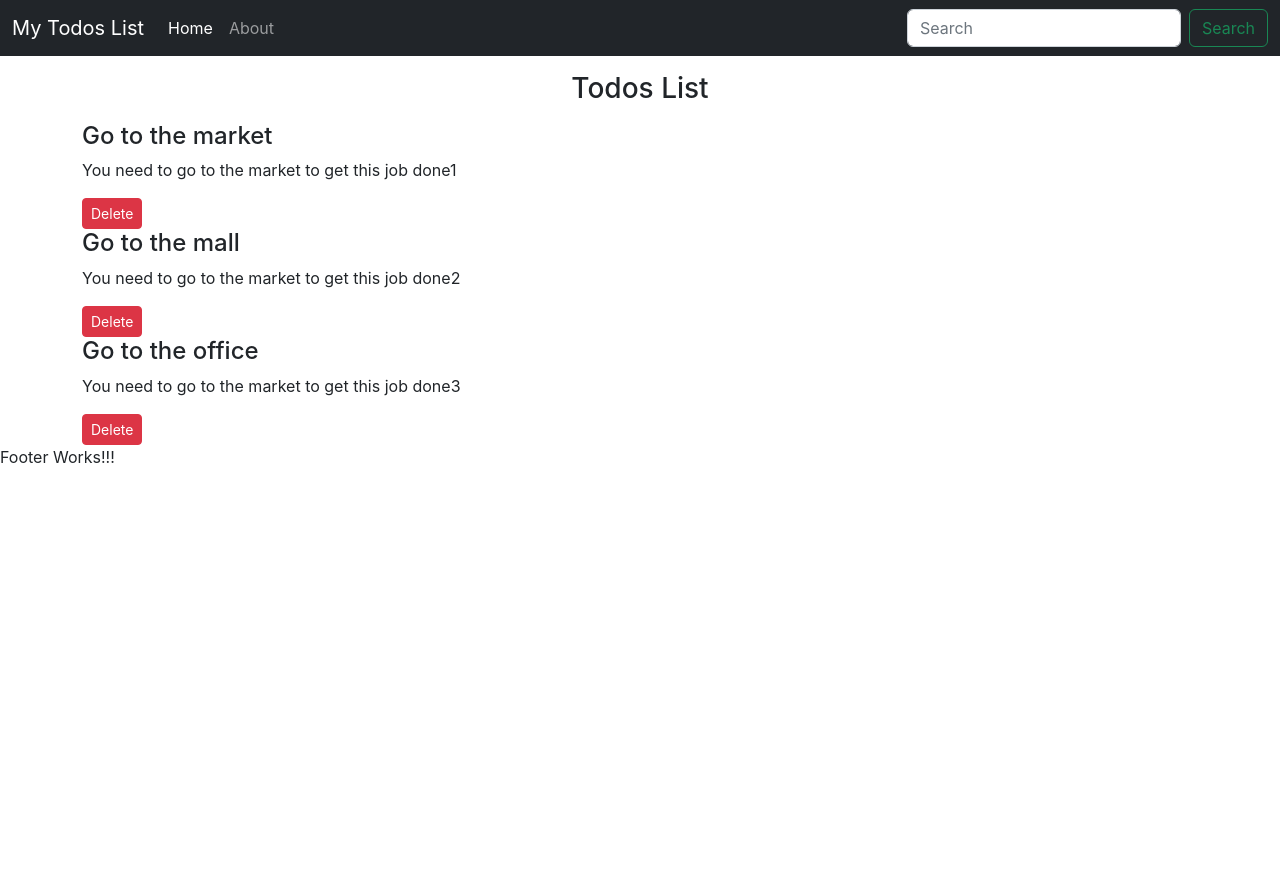
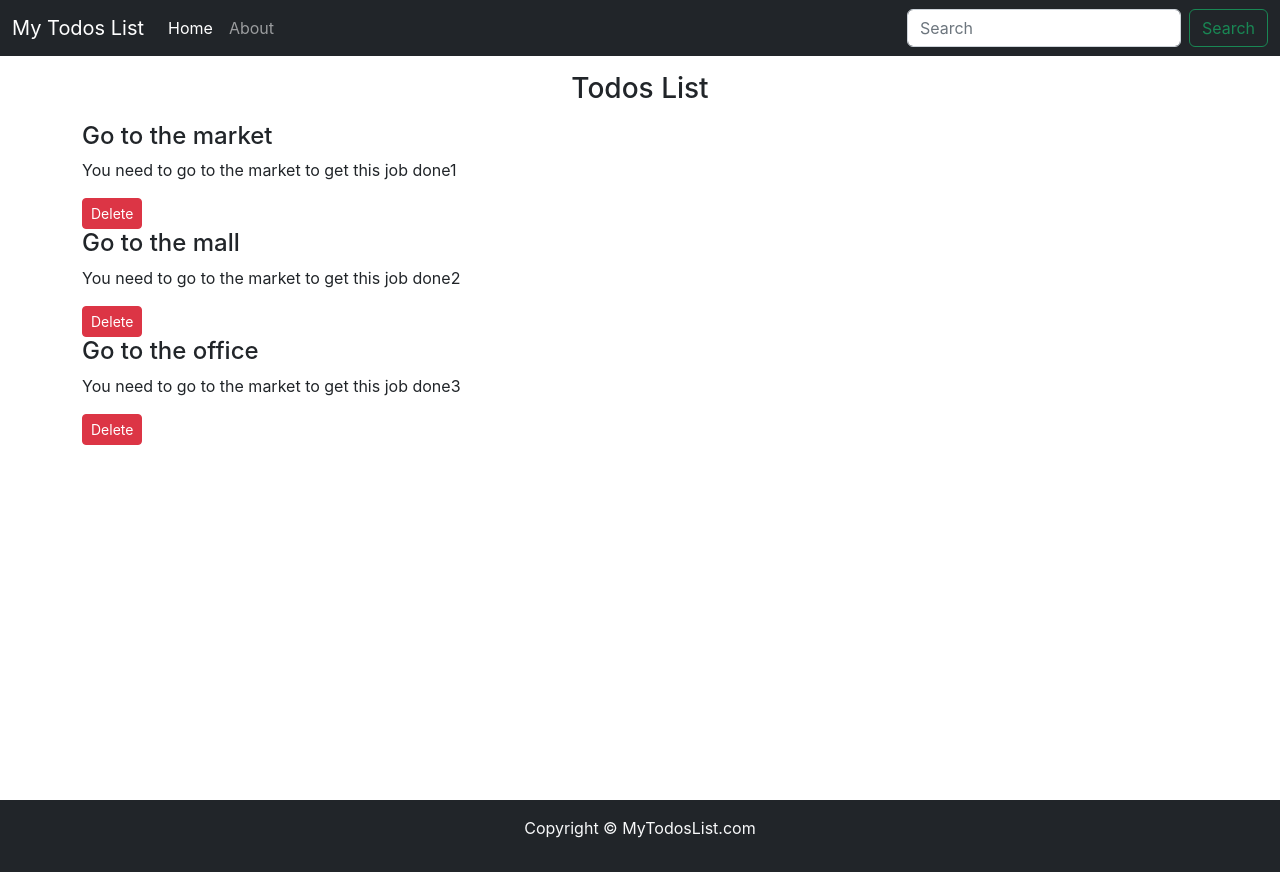
Before and after one commit to Brijesh206/todos-list-using-react, a React (Create React App) app: page / in a window 1280 px wide. Before the commit the page ends 800 px from the top, so only its background shows below. Built offline with nearby package versions, Linux system fonts and the light colour scheme.

Commit message:
updaitng footer

```diff
--- a/src/MyComponents/Footer.js
+++ b/src/MyComponents/Footer.js
@@ -1,7 +1,16 @@
 import React from 'react'
 
 export const Footer = () => {
+  let footerStyle = {
+    position : 'absolute',
+    top : '100vh',
+    width : '100%'
+  }
   return (
-    <div>Footer Works!!!</div>
+    <footer className="bg-dark text-light py-3" style={footerStyle}>
+      <p className='text-center'>
+        Copyright &copy; MyTodosList.com
+      </p>
+    </footer>
   )
 }
```
